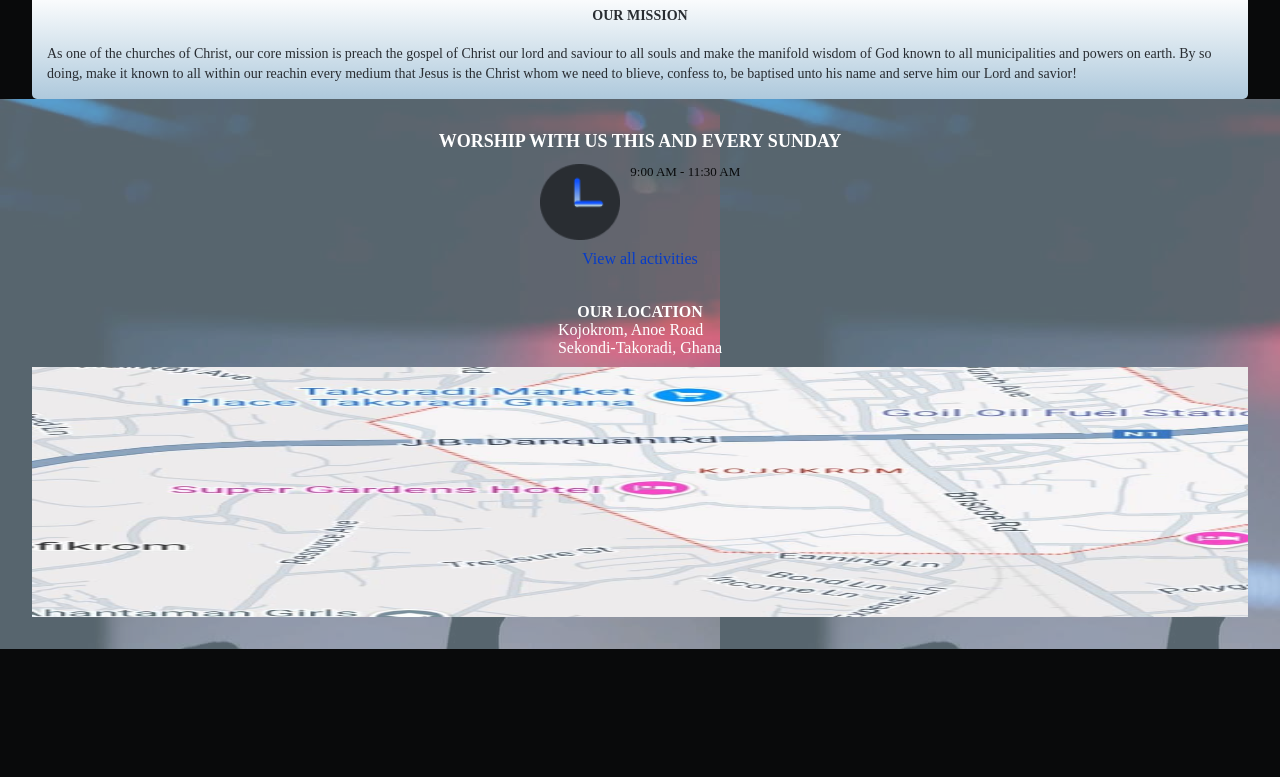
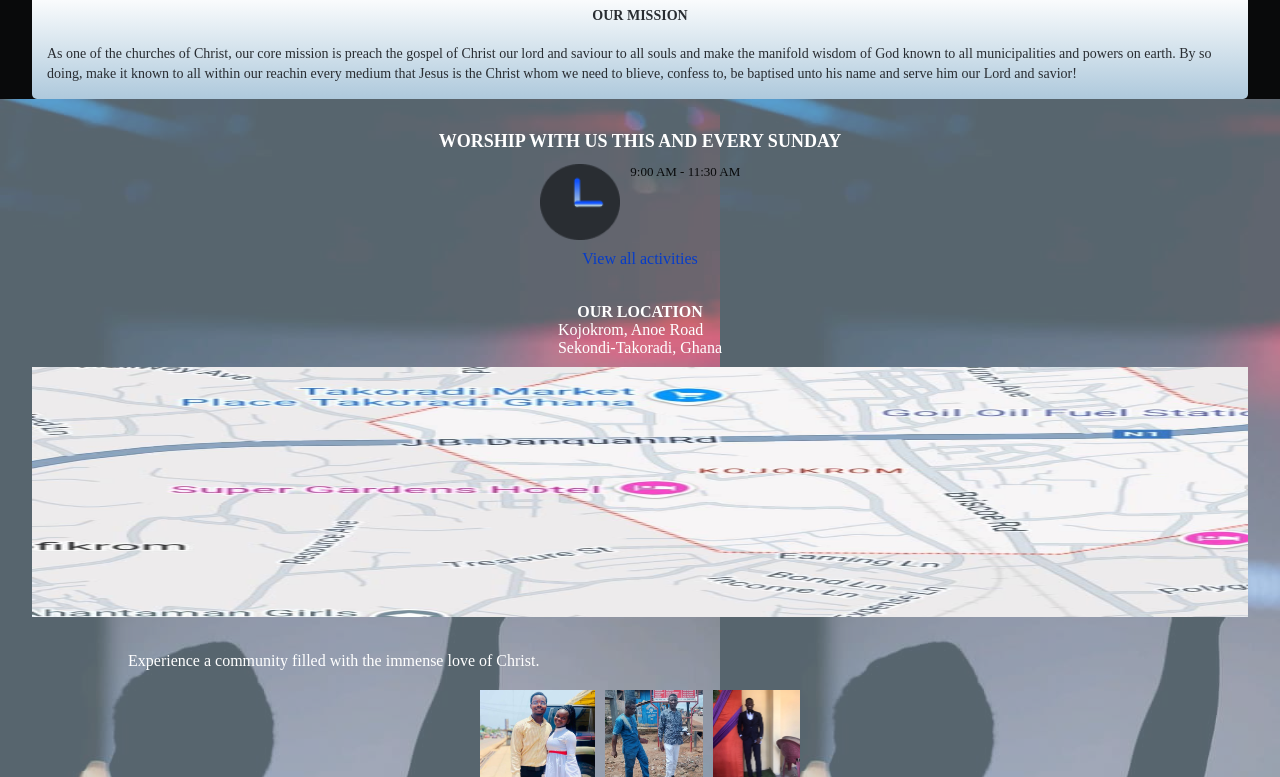
Before and after one commit to eben-arkoh-amoah/church, a plain HTML site: page index.html in a window 1280 px wide. Shown: the part 757-1534 px from the top of the page. Before the commit the page ends 1406 px from the top, so only its background shows below. Drawn offline with Linux system fonts and the light colour scheme.

```diff
--- a/index.html
+++ b/index.html
@@ -69,6 +69,17 @@
             </div>
             <img class="map" src="./assets/home/location 1.png" alt="">
           </div>
+          <div class="community">
+            <h5>
+              Experience a community filled with the immense love
+              of Christ.
+            </h5>
+            <div class="gallery">
+              <img src="./assets/home/pic1.png" alt="">
+              <img src="./assets/home/pic2.png" alt="">
+              <img src="./assets/home/pic3.png" alt="">
+            </div>
+          </div>
           </div>
         </div>
       </section>
--- a/styles/home/mobile.css
+++ b/styles/home/mobile.css
@@ -141,7 +141,6 @@ h2{
 }
 .main_section{
     background: linear-gradient(#AEC9DC, #5D6C76);
-    height: 550px;
         width: 100%
 }
 .main_container{
@@ -149,7 +148,6 @@ h2{
 }
 .opaque{
 background-color: rgba(174, 201, 220, 0.5);
-height: 550px;
     width: 100%;
     padding-top: 20px;
 }
@@ -202,3 +200,26 @@ h3{
  height: 250px;
  cursor: pointer;
 }
+.community{
+    display: flex;
+    padding-top: 35px;
+    flex-direction: column;
+    align-items: center;
+    gap: 20px;
+}
+h5{
+    color: #fff;
+    font-size: 16px;
+    width: 80%;
+    font-weight: 500;
+}
+.gallery{
+    display: flex;
+    flex-direction: row;
+    align-items: center;
+    gap: 10px;
+}
+.gallery>img{
+    width: 50%;
+    height: 87px;
+}
```
Also changed, not shown: assets/home/pic1.png (renamed from assets/home/WhatsApp Image 2025-01-09 at 2.05.58 PM 1.png), assets/home/pic2.png (renamed from assets/home/WhatsApp Image 2025-01-09 at 2.06.41 PM 1.png), assets/home/pic3.png (renamed from assets/home/WhatsApp Image 2025-01-09 at 2.07.37 PM 1.png).
